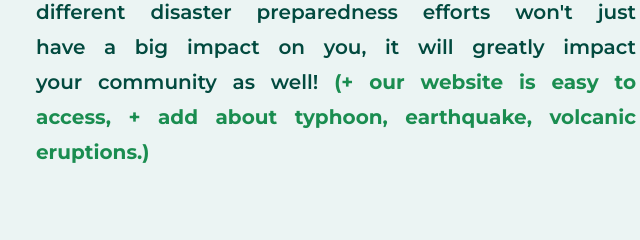
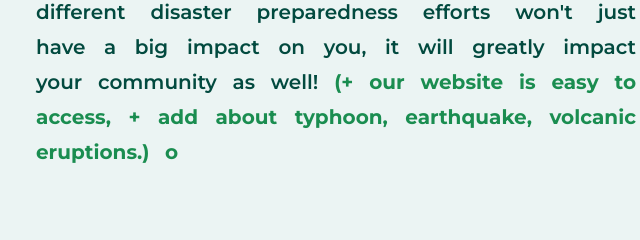
Before and after one commit to floofiebloolol-bit/capstone_g8-14, a plain HTML site: page index.html in a window 1280 px wide. Shown: the part 1297-1537 px from the top of the page, 604-1244 px from the left. Drawn offline with Linux system fonts and the light colour scheme.

Commit message:
Update index.html

```diff
--- a/index.html
+++ b/index.html
@@ -49,10 +49,11 @@
     we believe that communication is the best way to be safe during
     <span class="disaster">natural disasters</span>. Being a responsible citizen and contributing
     to different disaster preparedness efforts won't just have a big impact on you, it will greatly impact your community as well!
-    <span class="long"> (+ our website is easy to access, + add about typhoon, earthquake, volcanic eruptions.)</span>
+    <span class="long"> (+ our website is easy to access, + add about typhoon, earthquake, volcanic eruptions.) o</span>
   </p>
 </div>
 
 
 
+
 </html>
```
